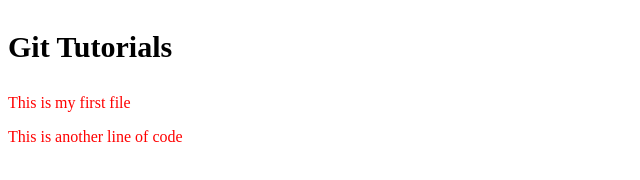
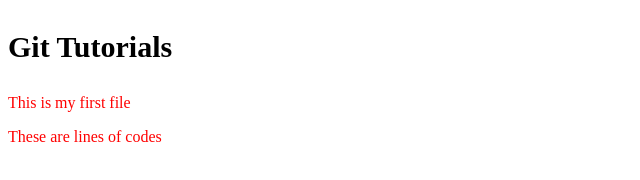
Before and after one commit to ikosafo/new-project, a plain HTML site: page index.html in a window 1280 px wide. Shown: the full height of the page, 0-640 px from the left. Drawn offline with Linux system fonts and the light colour scheme.

Commit message:
Committing without staging

```diff
--- a/index.html
+++ b/index.html
@@ -12,7 +12,7 @@
 <body>
     <h3>Git Tutorials</h3>
     <p>This is my first file</p>
-    <p>This is another line of code</p>
+    <p>These are lines of codes</p>
 
 </body>
 
```
